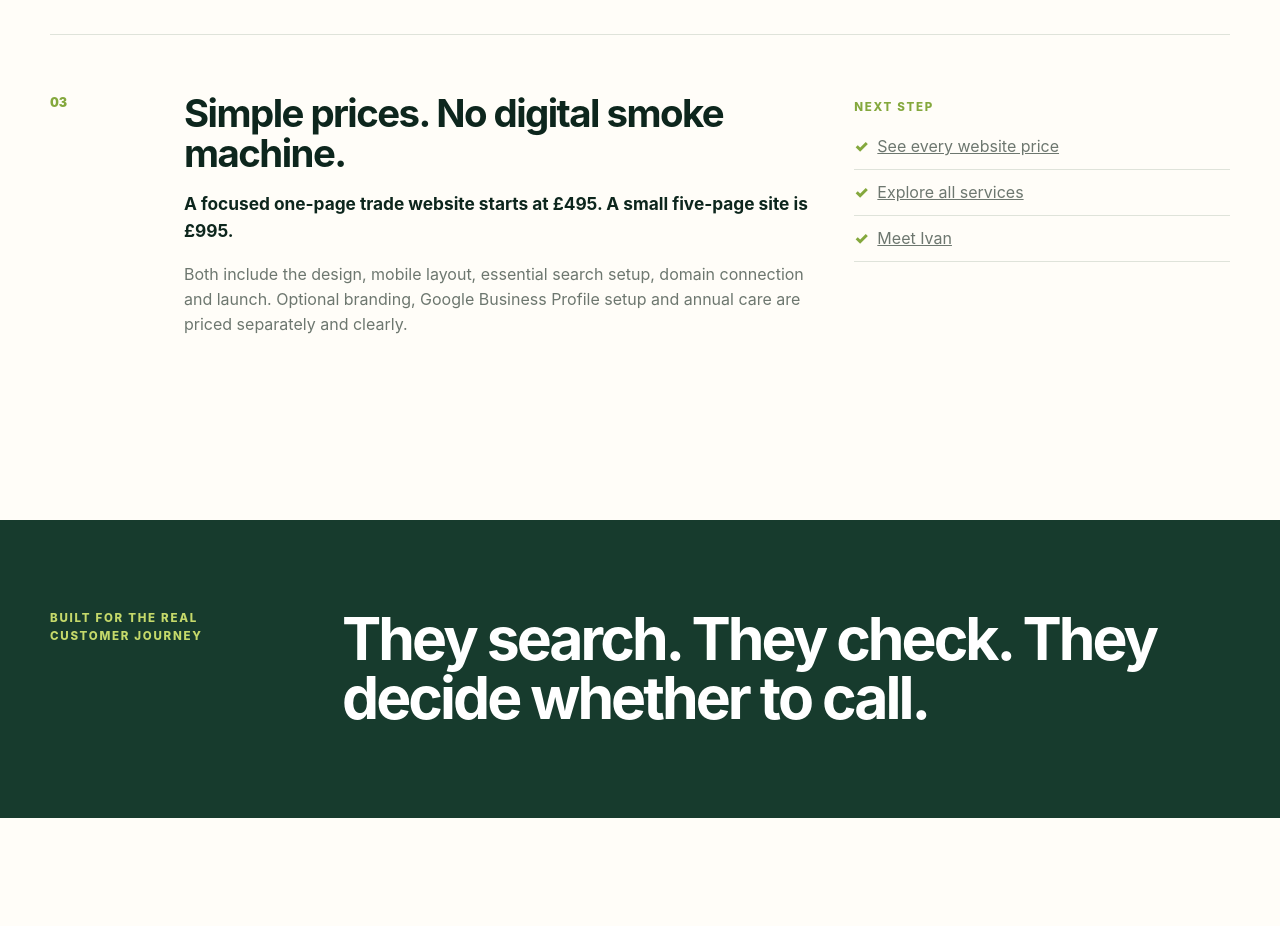
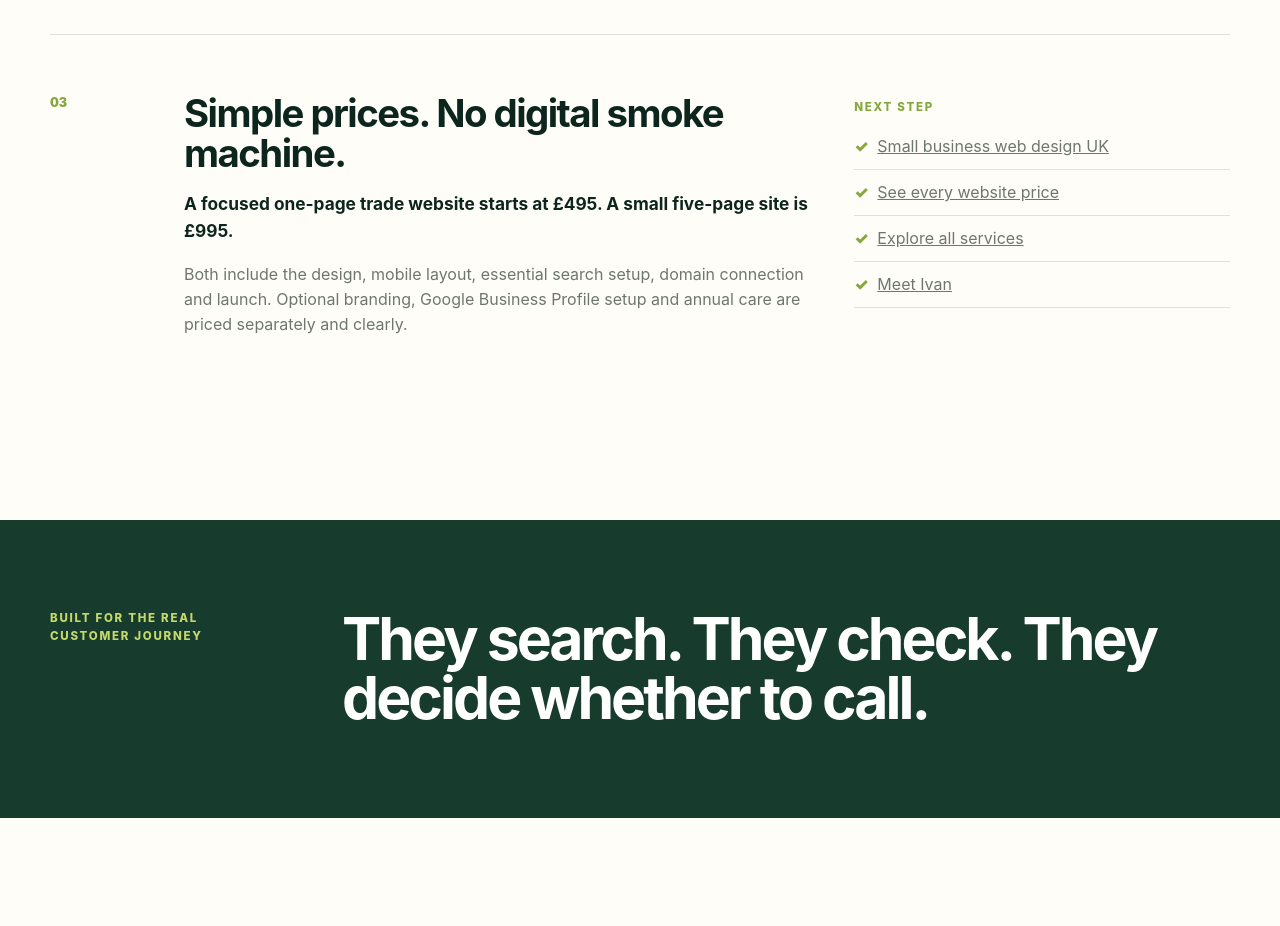
Before and after one commit to misterel72/avocado-signal, an Astro site: page /websites-for-trades in a window 1280 px wide. Shown: the part 1400-2326 px from the top of the page. Built offline with nearby package versions, Linux system fonts and the light colour scheme; Astro itself is replaced by a stand-in of ours.

Commit message:
Cross-link trades and small business web design pages

```diff
--- a/src/pages/websites-for-trades.astro
+++ b/src/pages/websites-for-trades.astro
@@ -77,6 +77,7 @@ const pageSchema = {
       <div class="service-includes">
         <p class="section-kicker">Next step</p>
         <ul>
+          <li><a href="/small-business-web-design">Small business web design UK</a></li>
           <li><a href="/pricing">See every website price</a></li>
           <li><a href="/services">Explore all services</a></li>
           <li><a href="/about">Meet Ivan</a></li>
```
